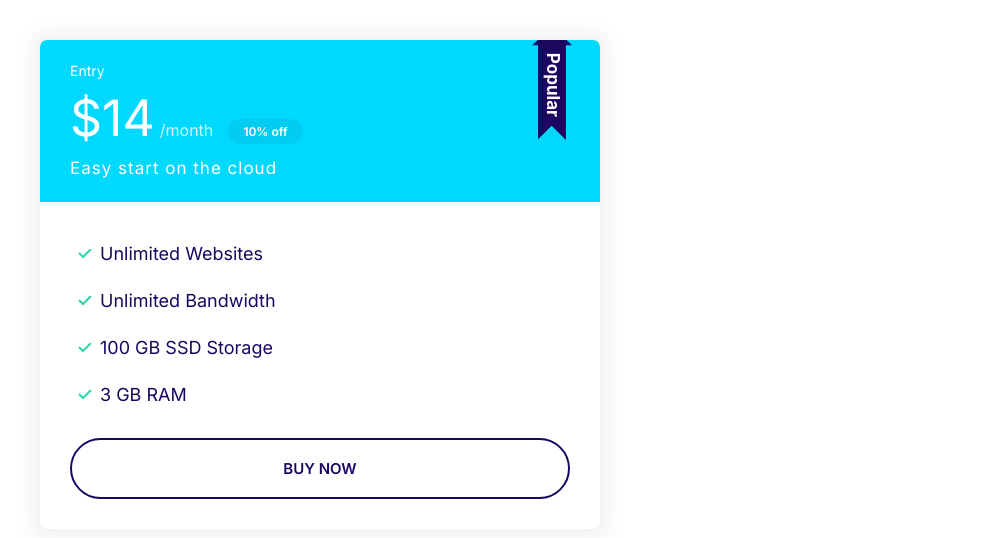
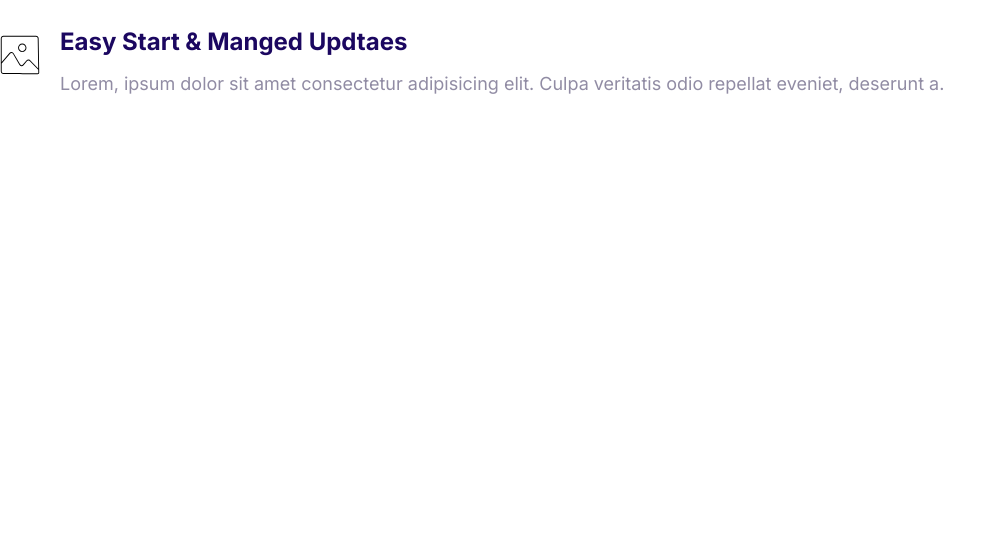
Before and after one commit to mohammeduzair333/mosfify_app, a plain HTML site: page index.html in a window 1280 px wide. Shown: the whole page, without its empty margins (0-1005 px from the left). Drawn offline with Linux system fonts and the light colour scheme.

Commit message:
Creation of Media Component

```diff
--- a/CSS/Style.css
+++ b/CSS/Style.css
@@ -345,3 +345,20 @@ a {
         font-size: 1.7rem;
     }
 }
+
+/* Media */
+.media {
+    display: flex;
+}
+
+.media__title {
+    margin-top: 10;
+}
+
+.media__body {
+    margin: 0 2rem;
+}
+
+.media__image {
+    margin-top: -2rem;
+}
--- a/index.html
+++ b/index.html
@@ -11,26 +11,18 @@
         <title>Talib</title>
     </head>
     <body>
-        <div style="width: 50%; padding: 4rem">
-            <div class="plan plan--popular">
-                <div class="card card--secondary">
-                    <header class="card__header">
-                        <h3 class="plan__name">Entry</h3>
-                        <span class="plan__price">$14</span>
-                        <span class="plan__billing-cycle">/month</span>
-                        <span class="badge badge--secondary badge--small">10% off</span>
-                        <span class="plan_description">Easy start on the cloud</span>
-                    </header>
-                    <div class="card__body">
-                        <ul class="list list--tick">
-                            <li class="list__item">Unlimited Websites</li>
-                            <li class="list__item">Unlimited Bandwidth</li>
-                            <li class="list__item">100 GB SSD Storage</li>
-                            <li class="list__item">3 GB RAM</li>
-                        </ul>
-                        <button class="btn btn--outline btn--block">Buy Now</button>
-                    </div>
-                </div>
+        <div class="media">
+            <div class="media__image">
+                <svg class="icon icon--primary">
+                    <use xlink:href="images/sprite.svg#snap"></use>
+                </svg>
+            </div>
+            <div class="media__body">
+                <h3 class="media__title">Easy Start & Manged Updtaes</h3>
+                <p>
+                    Lorem, ipsum dolor sit amet consectetur adipisicing elit. Culpa veritatis odio repellat eveniet,
+                    deserunt a.
+                </p>
             </div>
         </div>
     </body>
```
Also changed, not shown: CSS/Components/Media.html (added, +13 -0 lines).
